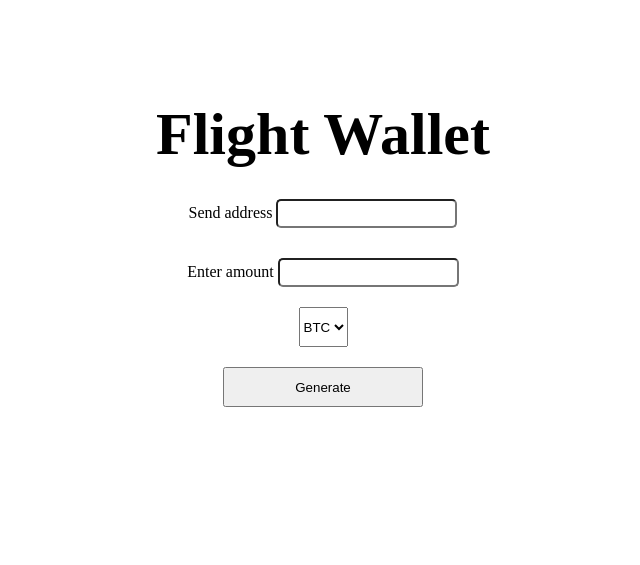
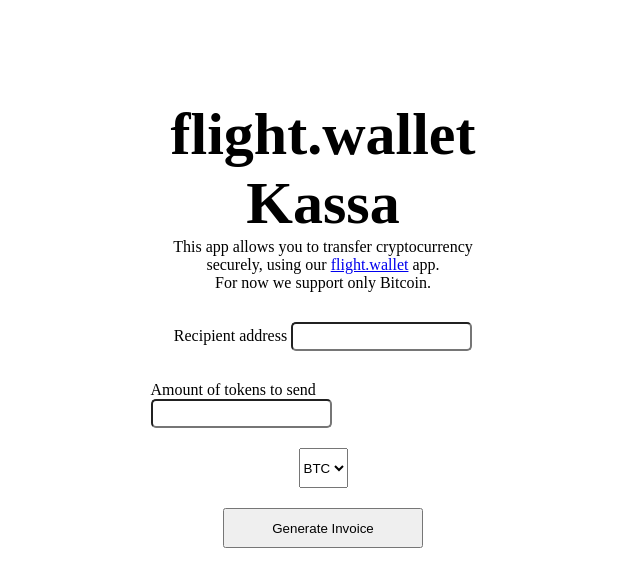
Before and after one commit to flightwallet/frontend, a website with bundled scripts: page dist/index.html in a window 1280 px wide. Shown: the whole page, without its empty margins (117-757 px from the left). Built offline with nearby package versions, Linux system fonts and the light colour scheme.

Commit message:
Add description

```diff
--- a/dist/index.html
+++ b/dist/index.html
@@ -11,20 +11,25 @@
   <body>
     <section class="wrapper">
         <div class="section">
-            <h1 class="title">Flight Wallet</h1>
+            <h1 class="title">flight.wallet Kassa</h1>
+            <div class="description">
+                This app allows you to transfer cryptocurrency securely, using our <a href="https://flightwallet.org">flight.wallet</a> app.
+                <br>
+                For now we support only Bitcoin.
+            </div>
             <label for="title" class="label">
-                Send address
+                Recipient address
                 <input type="text" id="title" title="number" class="input" >
             </label>
             <label for="numberInput" class="label">
-            Enter amount
+                Amount of tokens to send
                 <input type="number" id="numberInput" class="input" >
             </label>
             <select title="select" class="select">
                 <option value="BTC">BTC</option>
                 <option value="ETH">ETH</option>
             </select>
-            <button id="generate" class="button">Generate</button>
+            <button id="generate" class="button">Generate Invoice</button>
             <canvas id="canvas" width="400px" height="400px"></canvas>
         </div>
         <video id="qrScanner"  muted autoplay playsinline width="400px" height="400px"></video>
```
